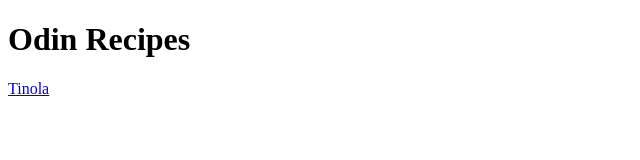
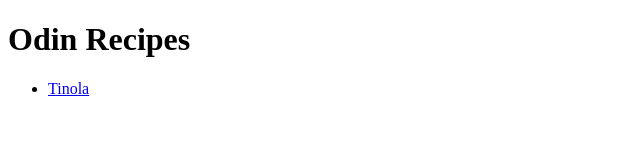
Before and after one commit to Eternalrivers/odin-landing_page, a plain HTML site: page odin-recipes/index.html in a window 1280 px wide. Shown: the full height of the page, 0-640 px from the left. Drawn offline with Linux system fonts and the light colour scheme.

Commit message:
fix: List recipes in <ul> form
Attached <ul> instead of <p> to the recipe content

```diff
--- a/odin-recipes/index.html
+++ b/odin-recipes/index.html
@@ -7,7 +7,9 @@
   </head>
   <body>
     <h1>Odin Recipes</h1>
-    <p><a href="recipes/tinola.html">Tinola</a></p>
+      <ul>
+        <li><a href="recipes/tinola.html">Tinola</a></li>
+      </ul>
   </body>
 
 </html>
```
